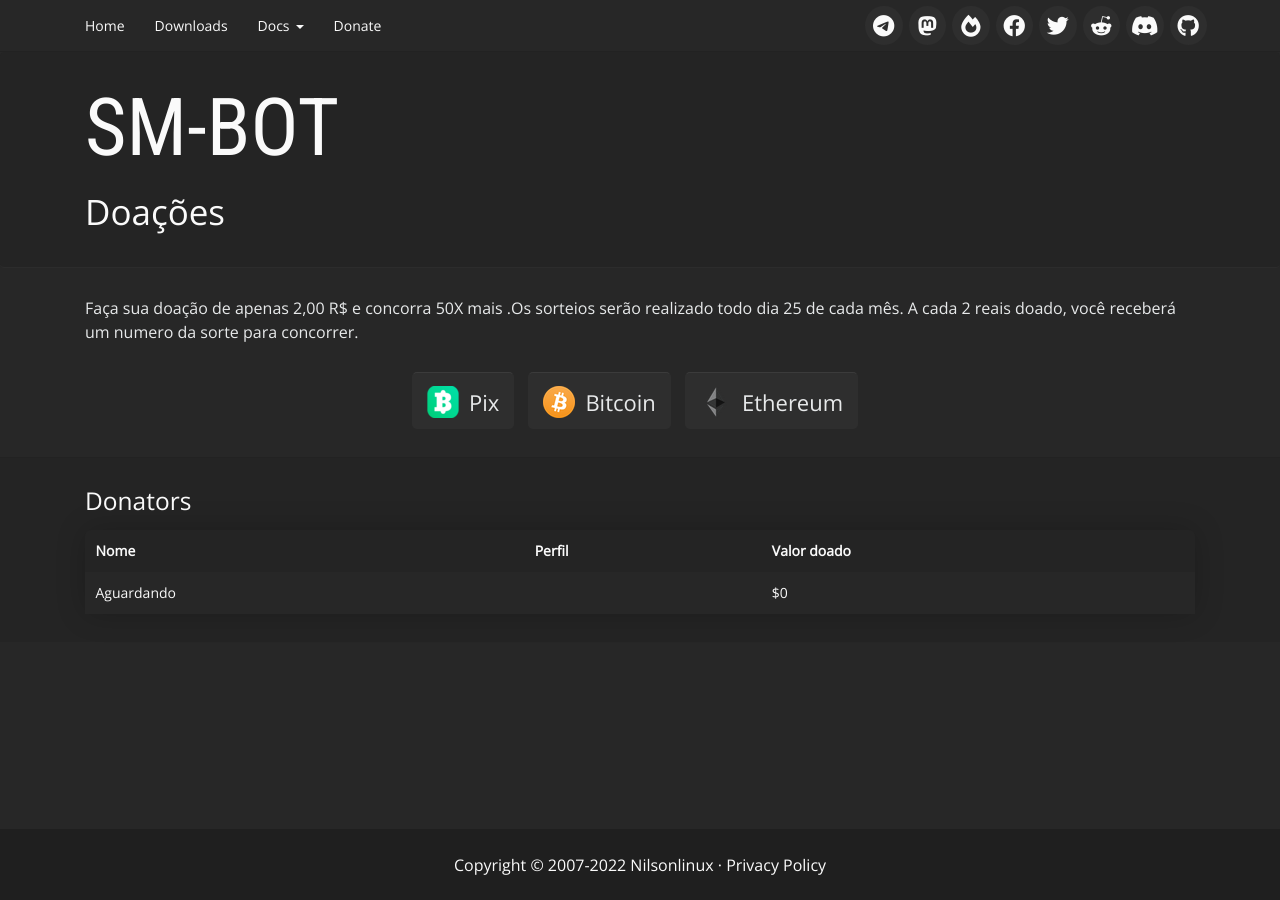
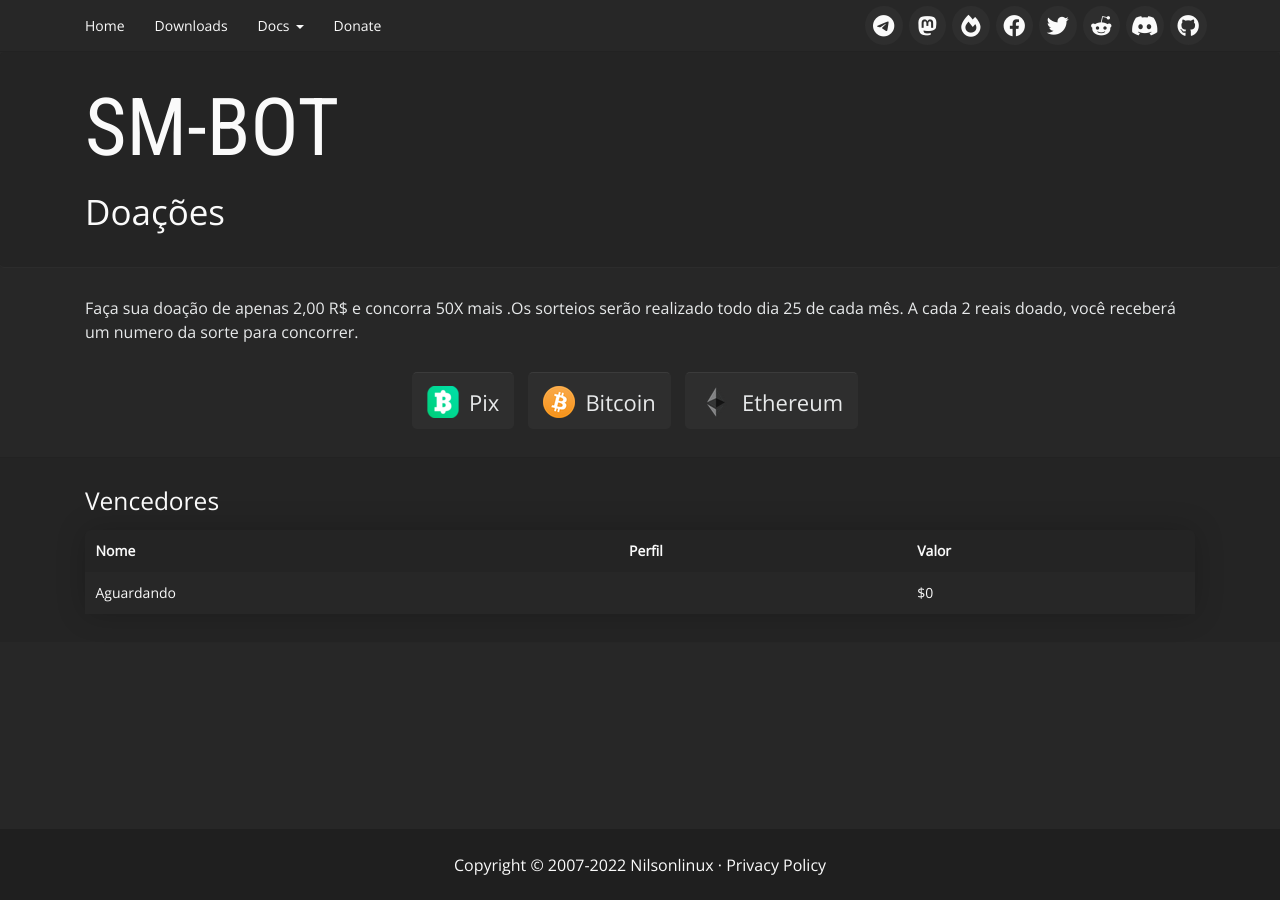
Before and after one commit to suportemasterbot/suportemasterbot.github.io, a Jekyll site: the page built from donate.html, in a window 1280 px wide. Built offline with Jekyll 4.4.1, drawn with Linux system fonts in a browser that asks for light colours.

Commit message:
Add files via upload

```diff
--- a/donate.html
+++ b/donate.html
@@ -75,12 +75,12 @@ title: Doações
 <div class="container-donate-2">
     <div class="container">
         <div class="patrons-panel">
-            <h3>Donators</h3>
+            <h3>Vencedores</h3>
             <table class="table">
                 <tr>
                     <th>Nome</th>
                     <th>Perfil</th>
-                    <th>Valor doado</th>
+                    <th>Valor</th>
                 </tr>
                 {% assign sortedDonators = site.data.donators | sort: "amount" | reverse %}
                 {% for donator in sortedDonators %}
```
